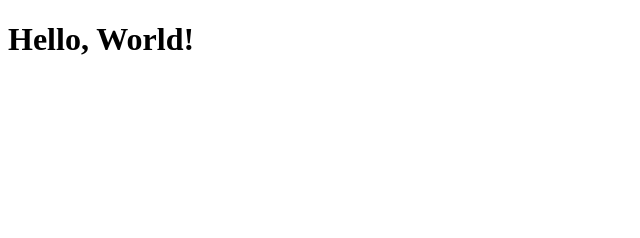
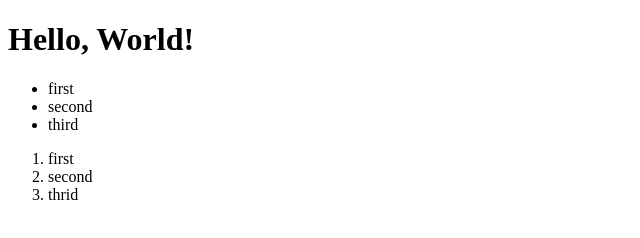
Before and after one commit to SidHemphill314/SavvyPortfolio, a website: page index.html in a window 1280 px wide. Shown: the whole page, without its empty margins (0-640 px from the left). Drawn offline with Linux system fonts and the light colour scheme.

Commit message:
List Added

```diff
--- a/index.html
+++ b/index.html
@@ -8,6 +8,17 @@
 </head>
 <body>
     <h1>Hello, World!</h1>
+    <ul>
+        <li>first</li>
+        <li>second</li>
+        <li>third</li>
+    </ul>
 
+    <ol>
+        <li>first</li>
+        <li>second</li>
+        <li>thrid</li>
+    </ol>
+    </ol>
 </body>
 </html>
```
Also changed, not shown: README.md.
